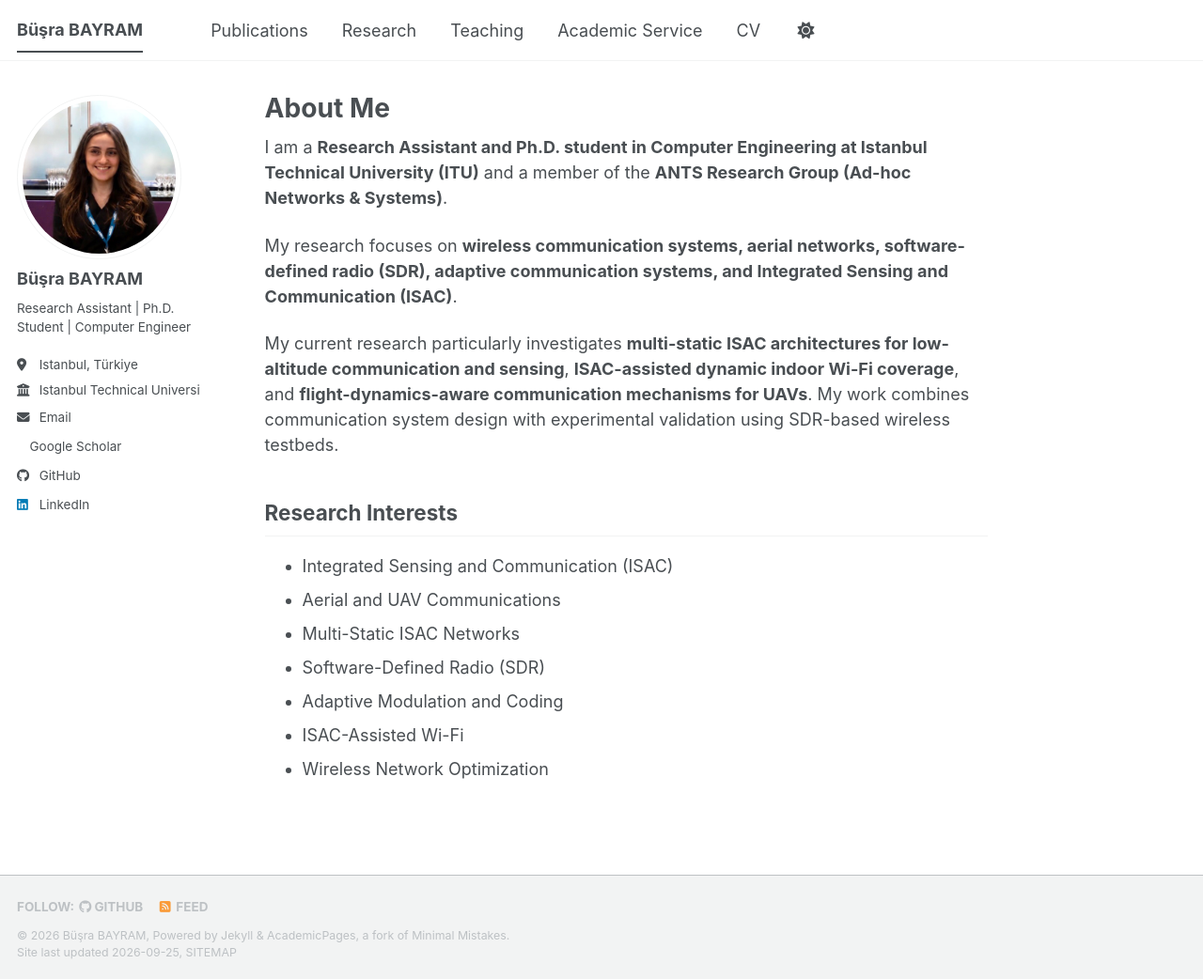
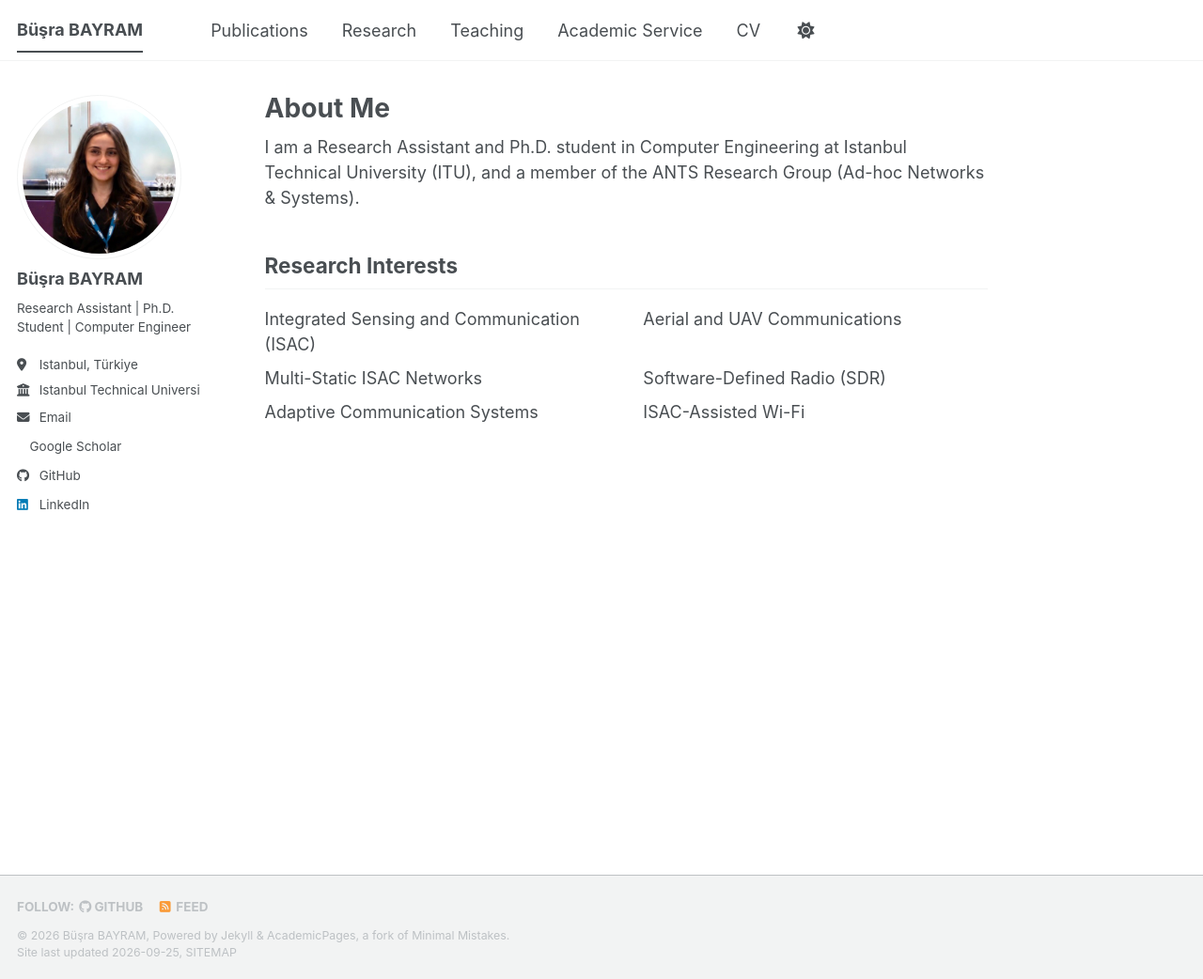
Before and after one commit to busrabyrm/busrabayram, a Jekyll site: the page built from _pages/about.md, in a window 1280 px wide and 1042 px high. Shown: the whole window at 94% size. Built offline with Jekyll 4.4.1, drawn with Linux system fonts in a browser that asks for light colours; a style sheet for code colours, icons or effects is not loaded.

Commit message:
Update about.md

```diff
--- a/_pages/about.md
+++ b/_pages/about.md
@@ -7,18 +7,17 @@ redirect_from:
   - /about.html
 ---
 
-I am a **Research Assistant and Ph.D. student in Computer Engineering at Istanbul Technical University (ITU)** and a member of the **ANTS Research Group (Ad-hoc Networks & Systems)**.
-
-My research focuses on **wireless communication systems, aerial networks, software-defined radio (SDR), adaptive communication systems, and Integrated Sensing and Communication (ISAC)**.
-
-My current research particularly investigates **multi-static ISAC architectures for low-altitude communication and sensing**, **ISAC-assisted dynamic indoor Wi-Fi coverage**, and **flight-dynamics-aware communication mechanisms for UAVs**. My work combines communication system design with experimental validation using SDR-based wireless testbeds.
+I am a Research Assistant and Ph.D. student in Computer Engineering at Istanbul Technical University (ITU), and a member of the ANTS Research Group (Ad-hoc Networks & Systems).
 
 ## Research Interests
 
-- Integrated Sensing and Communication (ISAC)
-- Aerial and UAV Communications
-- Multi-Static ISAC Networks
-- Software-Defined Radio (SDR)
-- Adaptive Modulation and Coding
-- ISAC-Assisted Wi-Fi
-- Wireless Network Optimization
+<div style="display: grid; grid-template-columns: repeat(auto-fit, minmax(280px, 1fr)); gap: 0.5rem 2rem; margin-top: 1rem;">
+
+<div>Integrated Sensing and Communication (ISAC)</div>
+<div>Aerial and UAV Communications</div>
+<div>Multi-Static ISAC Networks</div>
+<div>Software-Defined Radio (SDR)</div>
+<div>Adaptive Communication Systems</div>
+<div>ISAC-Assisted Wi-Fi</div>
+
+</div>
```
